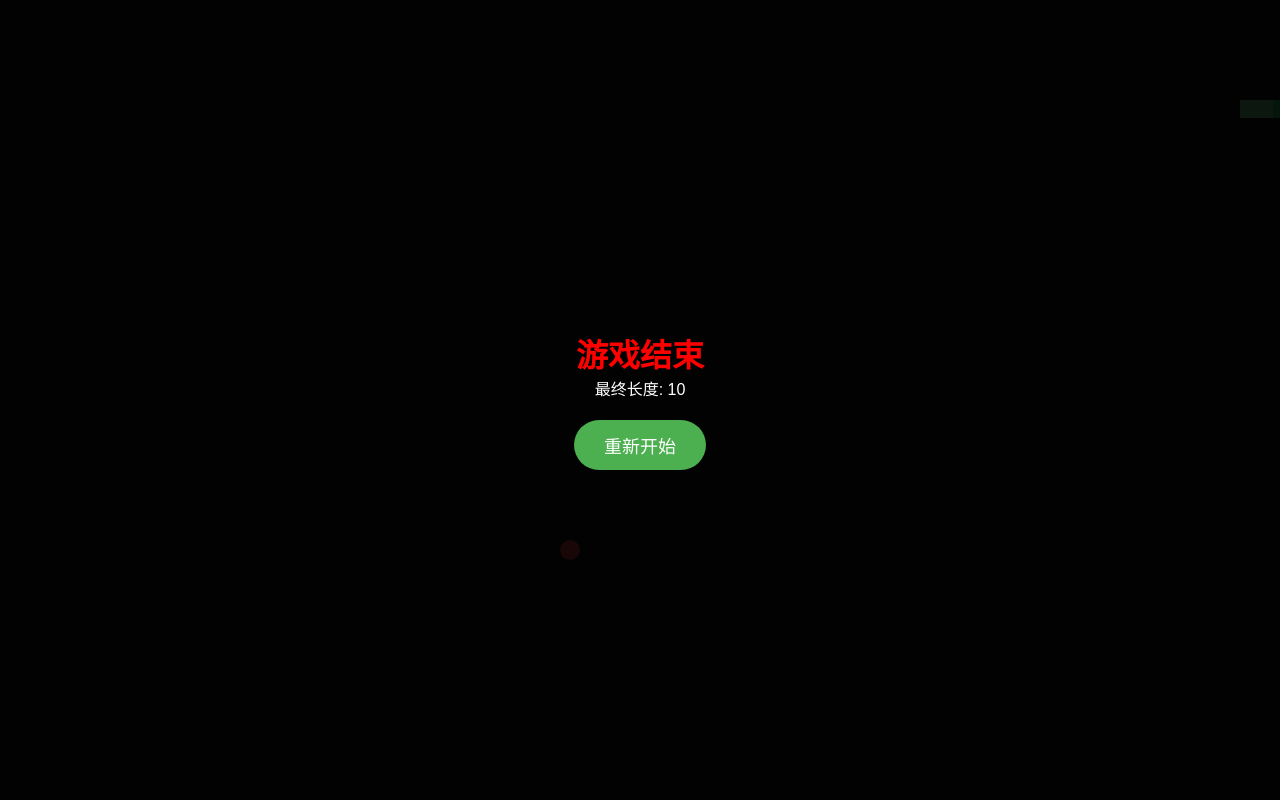
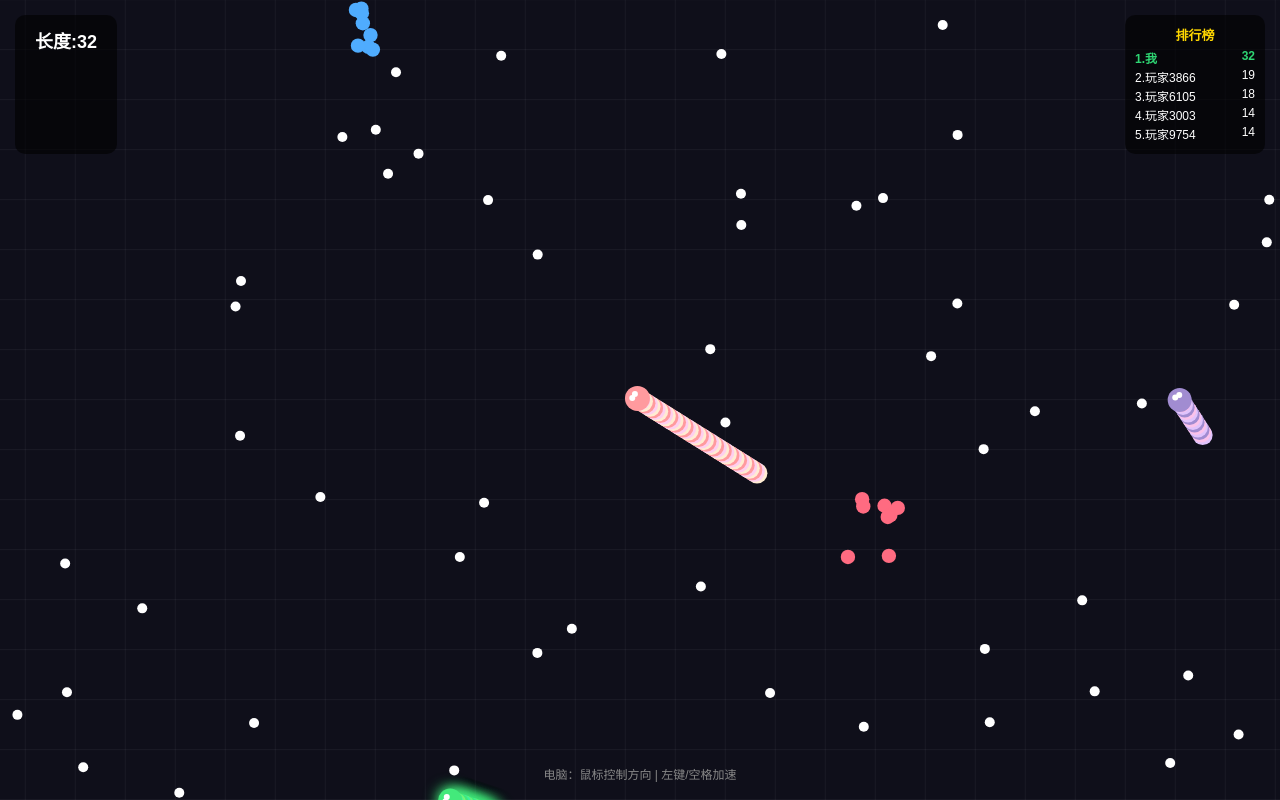
Before and after one commit to mian-stai/snake, a plain HTML site: page index.html in a window 1280 px wide. Both pictures are taken after a click on the button "开始游戏". Drawn offline with Linux system fonts and the light colour scheme.

Commit message:
Update index.html

```diff
--- a/index.html
+++ b/index.html
@@ -2,233 +2,241 @@
 <html lang="zh-CN">
 <head>
 <meta charset="UTF-8">
-<meta name="viewport" content="width=device-width,initial-scale=1.0,user-scalable=no">
-<title>贪吃蛇</title>
+<meta name="viewport" content="width=device-width,initial-scale=1.0,maximum-scale=1.0,user-scalable=no">
+<title>贪吃蛇完整版</title>
 <style>
 *{margin:0;padding:0;box-sizing:border-box}
-body{overflow:hidden;background:#111;color:#fff;font-family:sans-serif;touch-action:none}
+body{overflow:hidden;background:#0f0f1a;font-family:sans-serif;color:#fff;touch-action:none}
 canvas{display:block}
-.ui{position:absolute;top:10px;left:10px;background:rgba(0,0,0,.5);padding:10px;border-radius:8px;font-size:16px}
-.screen{position:absolute;top:0;left:0;width:100%;height:100%;background:rgba(0,0,0,.9);display:flex;flex-direction:column;align-items:center;justify-content:center;z-index:10}
-.btn{padding:12px 30px;font-size:18px;background:#4caf50;color:#fff;border:none;border-radius:25px;margin-top:20px;cursor:pointer}
+.ui{position:absolute;top:0;left:0;width:100%;height:100%;pointer-events:none;padding:15px;display:flex;flex-direction:column;justify-content:space-between}
+.top{display:flex;justify-content:space-between}
+.panel{background:rgba(0,0,0,.6);padding:12px 20px;border-radius:10px;font-size:18px;font-weight:bold}
+.rank{background:rgba(0,0,0,.6);padding:10px;border-radius:10px;width:140px;font-size:12px}
+.rank h3{font-size:13px;text-align:center;color:#ffd700;margin-bottom:5px}
+.ri{display:flex;justify-content:space-between;margin:2px 0}
+.ri.me{color:#2ed573;font-weight:bold}
+.screen{position:absolute;top:0;left:0;width:100%;height:100%;background:rgba(15,15,26,.95);display:flex;flex-direction:column;align-items:center;justify-content:center;pointer-events:auto;z-index:10}
+h1{font-size:32px;color:#2ed573;margin-bottom:15px}
+.btn{padding:12px 35px;font-size:16px;background:#2ed573;color:#fff;border:none;border-radius:25px;cursor:pointer;font-weight:bold;margin-top:15px}
 .hide{display:none!important}
-#joy{position:absolute;bottom:30px;left:30px;width:100px;height:100px;background:rgba(255,255,255,.1);border-radius:50%;border:2px solid #fff;display:none;z-index:5}
-#knob{position:absolute;top:50%;left:50%;transform:translate(-50%,-50%);width:40px;height:40px;background:#4caf50;border-radius:50%}
-#boostBtn{position:absolute;bottom:40px;right:30px;width:70px;height:70px;background:rgba(255,0,0,.5);border-radius:50%;border:2px solid #fff;display:none;z-index:5;text-align:center;line-height:70px;font-weight:bold}
+.hint{margin-top:15px;color:#888;font-size:12px;text-align:center;line-height:1.6}
+#joy{position:absolute;bottom:30px;left:30px;width:120px;height:120px;background:rgba(255,255,255,.1);border-radius:50%;border:2px solid rgba(255,255,255,.3);pointer-events:auto;display:none;z-index:5}
+#knob{position:absolute;top:50%;left:50%;transform:translate(-50%,-50%);width:50px;height:50px;background:rgba(46,213,115,.8);border-radius:50%}
+#boost{position:absolute;bottom:40px;right:30px;width:80px;height:80px;background:rgba(255,71,87,.6);border-radius:50%;border:2px solid rgba(255,255,255,.3);pointer-events:auto;display:none;z-index:5;align-items:center;justify-content:center;font-size:14px;font-weight:bold}
+.skin-box{display:flex;gap:15px;margin:20px 0;flex-wrap:wrap;justify-content:center}
+.skin{width:60px;height:60px;border-radius:12px;cursor:pointer;border:3px solid transparent;display:flex;align-items:center;justify-content:center;font-size:10px;text-align:center;padding:5px}
+.skin.active{border-color:#fff;transform:scale(1.1)}
 </style>
 </head>
 <body>
 <canvas id="c"></canvas>
-<div class="ui" id="ui">长度: <span id="score">10</span></div>
+<div class="ui hide" id="ui">
+<div class="top">
+<div class="panel">长度:<span id="sc">10</span></div>
+<div class="rank"><h3>排行榜</h3><div id="rl"></div></div>
+</div>
+<div class="hint" id="dh"></div>
+</div>
+<div id="joy"><div id="knob"></div></div>
+<div id="boost">加速</div>
+<div class="screen" id="ss">
+<h1>贪吃蛇大作战</h1>
+<p style="color:#aaa;margin-bottom:8px">选择皮肤</p>
+<div class="skin-box">
+<div class="skin active" data-s="0" style="background:linear-gradient(45deg,#ff9a9e,#fecfef)">樱花</div>
+<div class="skin" data-s="1" style="background:linear-gradient(45deg,#a18cd1,#fbc2eb)">星空</div>
+<div class="skin" data-s="2" style="background:linear-gradient(45deg,#4facfe,#00f2fe)">海洋</div>
+<div class="skin" data-s="3" style="background:linear-gradient(45deg,#43e97b,#38f9d7)">翡翠</div>
+</div>
+<button class="btn" onclick="start()">开始游戏</button>
+</div>
+<div class="screen hide" id="gs">
+<h1 style="color:#ff4757">游戏结束</h1>
+<p style="font-size:18px;margin-bottom:15px">最终长度:<span id="fs" style="color:#fff;font-weight:bold">0</span></p>
+<button class="btn" onclick="start()">再来一局</button>
+</div>
+<script>
+const c=document.getElementById('c'),x=c.getContext('2d');
+const $=id=>document.getElementById(id);
+const W=3000,FC=400,AC=25,MC=5;
+let w,h,cam={x:0,y:0},foods=[],snakes=[],mons=[],me,over=1,boost=0;
+let mob=/Android|iPhone|iPad|iPod/i.test(navigator.userAgent);
+let jAct=0,jAng=0,jId=null,selSkin=0;
 
-<div class="screen" id="startScreen">
-<h1>贪吃蛇</h1>
-<button class="btn" onclick="startGame()">开始游戏</button>
-<button class="btn" style="background:#666;font-size:14px;padding:8px 20px" onclick="toggleMute()" id="muteBtn">音乐: 开</button>
-</div>
+const SKINS=[
+{colors:['#ff9a9e','#fecfef','#ffecd2'],effect:'petal'},
+{colors:['#a18cd1','#fbc2eb','#e0c3fc'],effect:'star'},
+{colors:['#4facfe','#00f2fe','#89f7fe'],effect:'wave'},
+{colors:['#43e97b','#38f9d7','#a8ff78'],effect:'glow'}
+];
 
-<div class="screen hide" id="gameOverScreen">
-<h1 style="color:red">游戏结束</h1>
-<p>最终长度: <span id="finalScore">0</span></p>
-<button class="btn" onclick="startGame()">重新开始</button>
-</div>
+function rs(){w=innerWidth;h=innerHeight;c.width=w;c.height=h}
+addEventListener('resize',rs);rs();
+const R=(a,b)=>Math.random()*(b-a)+a;
+const D=(a,b)=>Math.hypot(a.x-b.x,a.y-b.y);
 
-<div id="joy"><div id="knob"></div></div>
-<div id="boostBtn">加速</div>
-
-<script>
-const canvas = document.getElementById('c');
-const ctx = canvas.getContext('2d');
-let w, h;
-
-// --- 游戏状态 ---
-let snake = [], food = {}, dir = {x:1, y:0}, nextDir = {x:1, y:0};
-let score = 10, gameOver = false, isBoosting = false;
-let gridSize = 20;
-
-// --- 动态帧率 ---
-let lastTime = 0, frameCount = 0, lastFpsTime = 0, targetFps = 60;
-
-// --- 音频 ---
-let audioCtx, isMuted = false, bgmInterval;
-function initAudio() {
-    if (audioCtx) return;
-    audioCtx = new (window.AudioContext || window.webkitAudioContext)();
-}
-function playTone(freq, dur, type='square', vol=0.1) {
-    if (!audioCtx || isMuted) return;
-    const osc = audioCtx.createOscillator();
-    const gain = audioCtx.createGain();
-    osc.type = type; osc.frequency.value = freq;
-    gain.gain.setValueAtTime(vol, audioCtx.currentTime);
-    gain.gain.exponentialRampToValueAtTime(0.001, audioCtx.currentTime + dur);
-    osc.connect(gain); gain.connect(audioCtx.destination);
-    osc.start(); osc.stop(audioCtx.currentTime + dur);
-}
-function startBGM() {
-    if (!audioCtx || bgmInterval) return;
-    let step = 0;
-    const notes = [261, 293, 329, 349, 392, 440, 493, 523];
-    bgmInterval = setInterval(() => {
-        if (isMuted || gameOver) return;
-        playTone(notes[step % notes.length], 0.2, 'sine', 0.05);
-        step++;
-    }, 300);
-}
-function toggleMute() {
-    isMuted = !isMuted;
-    document.getElementById('muteBtn').innerText = isMuted ? '音乐: 关' : '音乐: 开';
+class Food{
+constructor(px,py,v=1,col='#fff'){this.x=px??R(0,W);this.y=py??R(0,W);this.v=v;this.col=col;this.r=Math.sqrt(v)*3+2}
+draw(){let sx=this.x-cam.x,sy=this.y-cam.y;if(sx<-20||sx>w+20||sy<-20||sy>h+20)return;x.fillStyle=this.col;x.beginPath();x.arc(sx,sy,this.r,0,7);x.fill()}
 }
 
-// --- 初始化 ---
-function resize() {
-    w = window.innerWidth; h = window.innerHeight;
-    canvas.width = w; canvas.height = h;
-}
-window.addEventListener('resize', resize);
-resize();
-
-function spawnFood() {
-    food = {
-        x: Math.floor(Math.random() * (w / gridSize)) * gridSize,
-        y: Math.floor(Math.random() * (h / gridSize)) * gridSize
-    };
+class Mon{
+constructor(){this.reset()}
+reset(){this.x=R(200,W-200);this.y=R(200,W-200);this.r=15;this.sp=2.2;this.a=R(0,7);this.hp=3;this.al=1;this.wb=0}
+update(){
+if(!this.al||!me.al)return;
+let dx=me.s[0].x-this.x,dy=me.s[0].y-this.y,d=Math.hypot(dx,dy);
+if(d<600){this.a=Math.atan2(dy,dx);this.x+=Math.cos(this.a)*this.sp;this.y+=Math.sin(this.a)*this.sp}
+else{if(Math.random()<.02)this.a+=R(-.5,.5);this.x+=Math.cos(this.a)*this.sp*.5;this.y+=Math.sin(this.a)*this.sp*.5}
+if(this.x<0||this.x>W||this.y<0||this.y>W){this.x=Math.max(0,Math.min(W,this.x));this.y=Math.max(0,Math.min(W,this.y));this.a+=Math.PI}
+if(D(me.s[0],this)<me.r+this.r){this.hp--;if(this.hp<=0){this.al=0;for(let i=0;i<15;i++)foods.push(new Food(this.x+R(-30,30),this.y+R(-30,30),3,'#ff6b81'));setTimeout(()=>this.reset(),5e3)}}
+this.wb+=.1}
+draw(){
+if(!this.al)return;
+let sx=this.x-cam.x,sy=this.y-cam.y;if(sx<-50||sx>w+50||sy<-50||sy>h+50)return;
+let r=this.r+Math.sin(this.wb)*2;
+x.fillStyle='#ff4757';x.beginPath();x.arc(sx,sy,r,0,7);x.fill();
+x.fillStyle='#fff';let o=r*.4;
+x.beginPath();x.arc(sx+Math.cos(this.a-.5)*o,sy+Math.sin(this.a-.5)*o,4,0,7);x.fill();
+x.beginPath();x.arc(sx+Math.cos(this.a+.5)*o,sy+Math.sin(this.a+.5)*o,4,0,7);x.fill();
+x.fillStyle='#000';
+x.beginPath();x.arc(sx+Math.cos(this.a-.5)*o,sy+Math.sin(this.a-.5)*o,2,0,7);x.fill();
+x.beginPath();x.arc(sx+Math.cos(this.a+.5)*o,sy+Math.sin(this.a+.5)*o,2,0,7);x.fill();
+x.fillStyle='rgba(0,0,0,.5)';x.fillRect(sx-15,sy-r-12,30,5);
+x.fillStyle='#2ed573';x.fillRect(sx-15,sy-r-12,30*(this.hp/3),5)}
 }
 
-function startGame() {
-    initAudio();
-    if (audioCtx.state === 'suspended') audioCtx.resume();
-
-    snake = [{x: 100, y: 100}, {x: 80, y: 100}, {x: 60, y: 100}];
-    dir = {x:1, y:0}; nextDir = {x:1, y:0};
-    score = 10; gameOver = false; isBoosting = false;
-
-    document.getElementById('startScreen').classList.add('hide');
-    document.getElementById('gameOverScreen').classList.add('hide');
-    document.getElementById('ui').style.display = 'block';
-
-    if (/Android|iPhone/i.test(navigator.userAgent)) {
-        document.getElementById('joy').style.display = 'block';
-        document.getElementById('boostBtn').style.display = 'block';
-    }
-
-    spawnFood();
-    startBGM();
-    requestAnimationFrame(loop);
+class Snake{
+constructor(p=0,skinIdx=0,nm=""){this.p=p;this.skin=SKINS[skinIdx];this.nm=nm||(p?"我":`玩家${Math.floor(Math.random()*9999)}`);this.reset()}
+reset(){
+this.s=[];let sx=R(200,W-200),sy=R(200,W-200);
+for(let i=0;i<10;i++)this.s.push({x:sx,y:sy});
+this.a=R(0,7);this.ta=this.a;this.sc=10;this.r=10;this.al=1;this.aiT=0;this.aiBoost=0;this.t=0}
+update(){
+if(!this.al)return;
+this.t+=0.05;
+let d=this.ta-this.a;
+while(d>Math.PI)d-=Math.PI*2;while(d<-Math.PI)d+=Math.PI*2;
+this.a+=d*(this.p?0.25:0.15);
+let bo=this.p?boost:(this.aiBoost>0);
+if(bo&&this.sc>10){this.sc-=.1;if(Math.random()<.3){let t=this.s[this.s.length-1];foods.push(new Food(t.x,t.y,1,this.skin.colors[0]))}}
+let sp=(bo&&this.sc>10)?6:3;
+let hd=this.s[0],nx=hd.x+Math.cos(this.a)*sp,ny=hd.y+Math.sin(this.a)*sp;
+if(nx<0||nx>W||ny<0||ny>W){this.die();return}
+this.s.unshift({x:nx,y:ny});
+for(let i=1;i<this.s.length;i++){
+let pv=this.s[i-1],cu=this.s[i],dd=D(pv,cu);
+if(dd>5){let aa=Math.atan2(cu.y-pv.y,cu.x-pv.x);cu.x=pv.x+Math.cos(aa)*5;cu.y=pv.y+Math.sin(aa)*5}}
+let ms=Math.floor(this.sc*1.5);
+if(this.s.length>ms)this.s.pop();
+for(let i=foods.length-1;i>=0;i--){
+let f=foods[i];
+if(D(hd,f)<this.r+f.r+5){this.sc+=f.v;this.r=Math.min(30,this.r+.05);foods.splice(i,1);if(this.p)$('sc').innerText=Math.floor(this.sc)}}
+for(let o of snakes){
+if(o===this||!o.al)continue;
+if(D(hd,o.s[0])>200)continue;
+for(let sg of o.s){if(D(hd,sg)<this.r+o.r-2){this.die();return}}}
+}
+die(){
+this.al=0;
+for(let i=0;i<this.s.length;i+=2){let sg=this.s[i];foods.push(new Food(sg.x+R(-10,10),sg.y+R(-10,10),3,this.skin.colors[0]))}
+if(this.p){over=1;$('fs').innerText=Math.floor(this.sc);$('gs').classList.remove('hide');$('ui').classList.add('hide');if(mob){$('joy').style.display='none';$('boost').style.display='none'}}
+else setTimeout(()=>{if(!over)this.reset()},2e3)}
+draw(){
+if(!this.al)return;
+const skin=this.skin;
+for(let i=this.s.length-1;i>=0;i--){
+let sg=this.s[i],sx=sg.x-cam.x,sy=sg.y-cam.y;
+if(sx<-50||sx>w+50||sy<-50||sy>h+50)continue;
+let r=i===0?this.r*1.2:this.r;
+if(skin.effect==='glow'){x.shadowBlur=15;x.shadowColor=skin.colors[0]}
+x.fillStyle=skin.colors[i%skin.colors.length];
+if(skin.effect==='wave'){let wave=Math.sin(this.t+i*0.2)*3;x.beginPath();x.arc(sx,sy+wave,r,0,7)}
+else{x.beginPath();x.arc(sx,sy,r,0,7)}
+x.fill();x.shadowBlur=0;
+if(i===0){
+x.fillStyle='white';let o=this.r*.5;
+x.beginPath();x.arc(sx+Math.cos(this.a-.5)*o,sy+Math.sin(this.a-.5)*o,3,0,7);x.fill();
+x.beginPath();x.arc(sx+Math.cos(this.a+.5)*o,sy+Math.sin(this.a+.5)*o,3,0,7);x.fill();
+}}}
+think(){
+if(this.p||!this.al)return;
+this.aiT--;
+if(this.aiT<=0){
+this.aiT=Math.floor(R(20,60));
+let hd=this.s[0],m=250;
+if(hd.x<m||hd.x>W-m||hd.y<m||hd.y>W-m){this.ta=Math.atan2(W/2-hd.y,W/2-hd.x);this.aiBoost=0;return}
+let cf=null,md=1/0;
+for(let f of foods){let d=D(hd,f);if(d<md&&d<400){md=d;cf=f}}
+if(cf){this.ta=Math.atan2(cf.y-hd.y,cf.x-hd.x);if(md>200&&this.sc>30&&Math.random()<0.3)this.aiBoost=30;else this.aiBoost=0;return}
+if(Math.random()<0.3)this.aiBoost=Math.floor(R(20,50));else this.aiBoost=0;
+this.ta+=R(-1,1);
+}
+if(this.aiBoost>0)this.aiBoost--;
+}
 }
 
-// --- 控制 ---
-document.addEventListener('keydown', e => {
-    if (e.key === 'ArrowUp' && dir.y === 0) nextDir = {x:0, y:-1};
-    if (e.key === 'ArrowDown' && dir.y === 0) nextDir = {x:0, y:1};
-    if (e.key === 'ArrowLeft' && dir.x === 0) nextDir = {x:-1, y:0};
-    if (e.key === 'ArrowRight' && dir.x === 0) nextDir = {x:1, y:0};
-    if (e.key === ' ') isBoosting = true;
-});
-document.addEventListener('keyup', e => { if (e.key === ' ') isBoosting = false; });
-
-// 触屏摇杆
-const joy = document.getElementById('joy'), knob = document.getElementById('knob');
-let joyActive = false, joyId = null;
-joy.addEventListener('touchstart', e => {
-    joyActive = true; joyId = e.changedTouches[0].identifier;
-    handleJoy(e.changedTouches[0]);
-});
-joy.addEventListener('touchmove', e => {
-    if (!joyActive) return;
-    for (let t of e.changedTouches) if (t.identifier === joyId) handleJoy(t);
-});
-joy.addEventListener('touchend', () => {
-    joyActive = false; knob.style.transform = 'translate(-50%, -50%)';
-});
-function handleJoy(t) {
-    const rect = joy.getBoundingClientRect();
-    const cx = rect.left + rect.width/2, cy = rect.top + rect.height/2;
-    const dx = t.clientX - cx, dy = t.clientY - cy;
-    const angle = Math.atan2(dy, dx);
-    knob.style.transform = `translate(calc(-50% + ${Math.cos(angle)*30}px), calc(-50% + ${Math.sin(angle)*30}px))`;
-
-    if (Math.abs(dx) > Math.abs(dy)) {
-        if (dx > 0 && dir.x === 0) nextDir = {x:1, y:0};
-        else if (dx < 0 && dir.x === 0) nextDir = {x:-1, y:0};
-    } else {
-        if (dy > 0 && dir.y === 0) nextDir = {x:0, y:1};
-        else if (dy < 0 && dir.y === 0) nextDir = {x:0, y:-1};
-    }
-}
-document.getElementById('boostBtn').addEventListener('touchstart', () => isBoosting = true);
-document.getElementById('boostBtn').addEventListener('touchend', () => isBoosting = false);
-
-// --- 主循环 ---
-function loop(timestamp) {
-    if (gameOver) return;
-
-    // 动态帧率控制
-    const delta = timestamp - lastTime;
-    if (delta < 1000 / targetFps) {
-        requestAnimationFrame(loop);
-        return;
-    }
-    lastTime = timestamp;
-
-    // 性能监测 (简单版)
-    frameCount++;
-    if (timestamp - lastFpsTime > 1000) {
-        if (frameCount < 45 && targetFps === 60) targetFps = 45;
-        frameCount = 0; lastFpsTime = timestamp;
-    }
-
-    update();
-    draw();
-    requestAnimationFrame(loop);
+function init(){
+foods=[];snakes=[];mons=[];
+for(let i=0;i<FC;i++)foods.push(new Food);
+me=new Snake(1,selSkin,'我');snakes.push(me);
+for(let i=0;i<AC;i++)snakes.push(new Snake(0,Math.floor(Math.random()*4)));
+for(let i=0;i<MC;i++)mons.push(new Mon);
 }
 
-function update() {
-    dir = nextDir;
-    const speed = isBoosting ? 30 : 15; // 加速时移动更快
-    const head = {x: snake[0].x + dir.x * speed, y: snake[0].y + dir.y * speed};
-
-    // 撞墙或撞自己
-    if (head.x < 0 || head.x >= w || head.y < 0 || head.y >= h ||
-        snake.some(s => s.x === head.x && s.y === head.y)) {
-        gameOver = true;
-        document.getElementById('gameOverScreen').classList.remove('hide');
-        document.getElementById('finalScore').innerText = score;
-        document.getElementById('ui').style.display = 'none';
-        document.getElementById('joy').style.display = 'none';
-        document.getElementById('boostBtn').style.display = 'none';
-        return;
-    }
-
-    snake.unshift(head);
-
-    // 吃食物
-    if (Math.abs(head.x - food.x) < gridSize && Math.abs(head.y - food.y) < gridSize) {
-        score += 5;
-        document.getElementById('score').innerText = score;
-        playTone(800, 0.1);
-        spawnFood();
-    } else {
-        snake.pop();
-    }
+function loop(){
+if(!over){
+x.fillStyle='#0f0f1a';x.fillRect(0,0,w,h);
+x.strokeStyle='rgba(255,255,255,.05)';x.lineWidth=1;
+let gs=50,ox=-cam.x%gs,oy=-cam.y%gs;
+for(let i=ox;i<w;i+=gs){x.beginPath();x.moveTo(i,0);x.lineTo(i,h);x.stroke()}
+for(let i=oy;i<h;i+=gs){x.beginPath();x.moveTo(0,i);x.lineTo(w,i);x.stroke()}
+x.strokeStyle='rgba(255,71,87,.5)';x.lineWidth=3;
+x.strokeRect(-cam.x,-cam.y,W,W);
+for(let f of foods)f.draw();
+for(let m of mons){m.update();m.draw()}
+for(let s of snakes){s.think();s.update();s.draw()}
+cam.x=me.s[0].x-w/2;cam.y=me.s[0].y-h/2;
+cam.x=Math.max(0,Math.min(W-w,cam.x));cam.y=Math.max(0,Math.min(W-h,cam.y));
+if(Math.random()<.1)foods.push(new Food);
+while(foods.length<FC)foods.push(new Food);
+let sorted=[...snakes].filter(s=>s.al).sort((a,b)=>b.sc-a.sc).slice(0,5);
+$('rl').innerHTML=sorted.map((s,i)=>`<div class="ri${s.p?' me':''}"><span>${i+1}.${s.nm}</span><span>${Math.floor(s.sc)}</span></div>`).join('');
+}
+requestAnimationFrame(loop);
 }
 
-function draw() {
-    ctx.fillStyle = '#111';
-    ctx.fillRect(0, 0, w, h);
+function start(){
+$('ss').classList.add('hide');$('gs').classList.add('hide');$('ui').classList.remove('hide');
+over=0;init();
+if(mob){$('joy').style.display='block';$('boost').style.display='flex';$('dh').innerHTML='手机：左摇杆方向 | 右按钮加速'}
+else{$('dh').innerHTML='电脑：鼠标控制方向 | 左键/空格加速'}
+loop();
+}
 
-    // 画食物
-    ctx.fillStyle = '#ff4757';
-    ctx.beginPath();
-    ctx.arc(food.x + gridSize/2, food.y + gridSize/2, gridSize/2, 0, Math.PI*2);
-    ctx.fill();
+document.querySelectorAll('.skin').forEach(el=>{
+el.onclick=()=>{document.querySelectorAll('.skin').forEach(e=>e.classList.remove('active'));el.classList.add('active');selSkin=parseInt(el.dataset.s)}
+});
 
-    // 画蛇
-    snake.forEach((s, i) => {
-        ctx.fillStyle = i === 0 ? '#2ed573' : (isBoosting ? '#ffa502' : '#7bed9f');
-        ctx.fillRect(s.x, s.y, gridSize-2, gridSize-2);
-    });
+addEventListener('mousemove',e=>{if(!over&&!mob&&me&&me.al)me.ta=Math.atan2(e.clientY-h/2,e.clientX-w/2)});
+addEventListener('mousedown',e=>{if(!over&&!mob)boost=1});
+addEventListener('mouseup',()=>{boost=0});
+addEventListener('keydown',e=>{if(e.code==='Space'&&!over&&!mob){boost=1;e.preventDefault()}});
+addEventListener('keyup',e=>{if(e.code==='Space')boost=0});
+
+const joy=$('joy'),knob=$('knob'),bst=$('boost');
+joy.addEventListener('touchstart',e=>{e.preventDefault();jAct=1;jId=e.changedTouches[0].identifier;handleJoy(e.changedTouches[0])});
+joy.addEventListener('touchmove',e=>{e.preventDefault();for(let t of e.changedTouches)if(t.identifier===jId)handleJoy(t)});
+joy.addEventListener('touchend',e=>{for(let t of e.changedTouches)if(t.identifier===jId){jAct=0;jAng=0;knob.style.transform='translate(-50%,-50%)'}});
+function handleJoy(t){
+let r=joy.getBoundingClientRect(),cx=r.left+r.width/2,cy=r.top+r.height/2;
+let dx=t.clientX-cx,dy=t.clientY-cy,d=Math.hypot(dx,dy);
+if(d>40){dx=dx/d*40;dy=dy/d*40}
+knob.style.transform=`translate(calc(-50% + ${dx}px), calc(-50% + ${dy}px))`;
+if(d>10){jAng=Math.atan2(dy,dx);if(me&&me.al)me.ta=jAng}
 }
+bst.addEventListener('touchstart',e=>{e.preventDefault();boost=1});
+bst.addEventListener('touchend',e=>{e.preventDefault();boost=0});
 </script>
 </body>
 </html>
```
